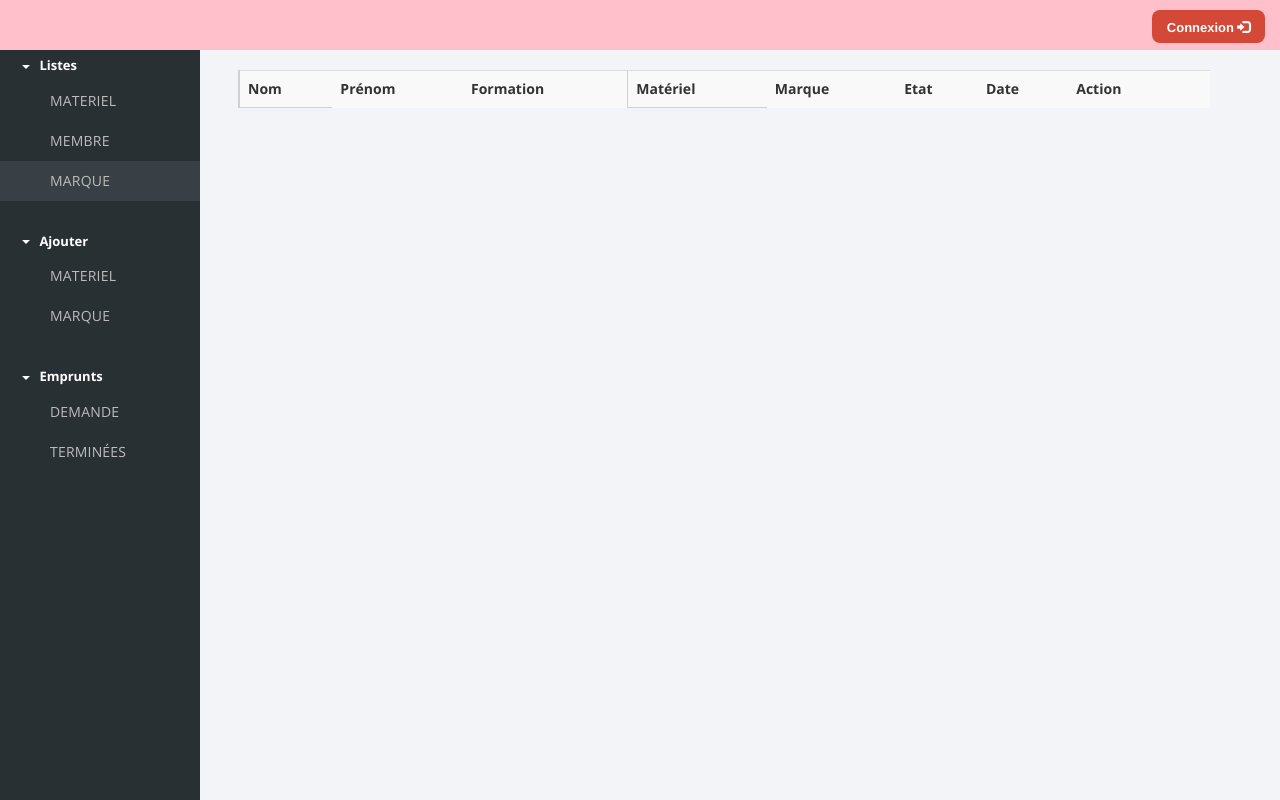
After one commit to l-dussoulier/symfony, a Symfony app: template templates/AfficherListeDemandeEmprunt.html.twig in a window 1280 px wide. The commit adds this page. Run offline with Twig, Linux system fonts and the light colour scheme; the template is opened without the code that fills it, so the values that code supplies are empty; some libraries are stand-ins or nearby versions.

Commit message:
Save avant groupage

```diff
--- /dev/null
+++ b/templates/AfficherListeDemandeEmprunt.html.twig
@@ -0,0 +1,82 @@
+<!DOCTYPE html>
+<html>
+    <head>
+        <meta charset="UTF-8">
+        <title>Demande d'emprunt</title>
+
+        <script src="https://stackpath.bootstrapcdn.com/bootstrap/4.1.3/js/bootstrap.min.js" integrity="sha384-ChfqqxuZUCnJSK3+MXmPNIyE6ZbWh2IMqE241rYiqJxyMiZ6OW/JmZQ5stwEULTy" crossorigin="anonymous"></script>
+        <script src="https://cdn.jsdelivr.net/npm/sweetalert2@8"></script>
+
+
+        <style>
+          #navListesMarque  {
+            color: rgba(185, 204, 220, 0.8);
+            background: rgba(185, 204, 220, 0.1);
+          }
+        </style>
+
+    </head>
+
+    <body>
+
+      {% include 'css.html.twig' %}
+      {% include 'nav-save.html' %}
+
+
+    <div class="cont">
+
+    	<h1 class="text-primary">{{message}}</h1>
+
+    	<table class="table table-striped table-hover">
+          <tr>
+              <td style="border-left: 2px solid #cdd0d4;border-bottom: 1px solid #cdd0d4;"><b>Nom</td>
+              <td><b>Prénom</td>
+              <td><b>Formation</td>
+              <td style="border-left: 1px solid #cdd0d4;border-bottom: 1px solid #cdd0d4;"><b>Matériel </td>
+              <td><b>Marque</td>
+              <td><b>Etat </td>
+              <td><b>Date</td>
+              <td><b>Action</b></td>
+              <td></td>
+
+          </tr>
+    		{% for Tab in listeDemande %}
+    			<tr>
+    				<td style="border-left: 2px solid #cdd0d4;border-bottom: 1px solid #cdd0d4;">{{Tab.idUser.nom}}</td>
+            <td>{{Tab.idUser.prenom}}</td>
+            <td>{{Tab.idUser.Formation}}</td>
+            <td style="border-left: 1px solid #cdd0d4;border-bottom: 1px solid #cdd0d4;">{{Tab.idMateriel.description}}</td>
+            <td>{{Tab.idMateriel.Marque.libelle}}</td>
+            <td>{{Tab.idMateriel.Etat.libelle}}</td>
+            <td>{{Tab.date_demande|date("d/m/Y")}}</td>
+            <td>
+
+
+
+                                 <form  action="{{ path('effacerMarque', {id: Tab.id}) }}" >
+                                   <button  class="btn btn-danger"><i class="far fa-check-circle"></i></button>
+                                 </form>
+
+</td>
+<td>
+
+                                 <form  action="{{ path('refuser', {id: Tab.id}) }}" >
+                                   <button  class="btn btn-info"><i class="fas fa-times"></i></button>
+                                 </form>
+              </td>
+
+
+
+
+
+
+
+          </tr>
+    		{% endfor %}
+
+    	</table>
+
+
+    </div>
+    </body>
+</html>
--- a/templates/nav-save.html
+++ b/templates/nav-save.html
@@ -1,4 +1,3 @@
-
 <!DOCTYPE html>
 <html lang="en" >
 
@@ -7,7 +6,7 @@
   <title>Fixed Navigation Sidebar</title>
   <script src="https://cdn.linearicons.com/free/1.0.0/svgembedder.min.js"></script>
     <link rel="stylesheet" href="https://cdnjs.cloudflare.com/ajax/libs/normalize/5.0.0/normalize.min.css">
-
+    <link rel="stylesheet" href="https://use.fontawesome.com/releases/v5.7.2/css/all.css" integrity="sha384-fnmOCqbTlWIlj8LyTjo7mOUStjsKC4pOpQbqyi7RrhN7udi9RwhKkMHpvLbHG9Sr" crossorigin="anonymous">
   <link rel='stylesheet' href='https://maxcdn.bootstrapcdn.com/bootstrap/3.3.6/css/bootstrap.min.css'>
 
   <script type="text/javascript">
@@ -423,13 +422,52 @@
         }
       }
       .BoutonsConnexion {
-        margin-left: 2em;
-        margin-top: 1em;
+        position: absolute;
+        top:10px;
+        right:15px;
+        text-align: center;
+        border:none;
+        border-radius:8px;
+        background:#d34836;
+        font:bold 13px Helvetica;
+        padding:6px 15px 8px 15px;
+        color:#fff;
       }
+
+      .BoutonsConnexion:hover {
+        background: #ac2925;
+        color:#FFF;
+      }
+
+      #BoutonRouge{
+        background:#d34836;
+        color:#fff;
+      }
+      #BoutonRouge:hover {
+        background: #ac2925;
+        color:#FFF;
+      }
+
+      #BoutonVert{
+        background:#16d100;
+        color:#fff;
+      }
+
+      #BoutonVert:hover {
+        background: #1ba602;
+        color:#FFF;
+      }
+
       .InfosConnexion {
+        position: absolute;
+        width: 200px;
+        height: 50px;
+        top:0px;
+        left:0px;
+        text-align: center;
+        margin-top: 10px;
         color: white;
-        margin-top: 1em;
-        margin-left: 2em;
+        font:bold 28px Helvetica;
       }
 
       #navTopFixe {
@@ -439,6 +477,11 @@
         left: 0;
         right: 0;
         background: pink;
+      }
+
+      .iconspan{
+        margin-left: 3px;
+        margin-top: 3px;
       }
 
       </style>
@@ -451,16 +494,15 @@
 
           <div class="InfosConnexion">
             {{app.user.username}}
-            {{app.user.role}}
           </div>
 
-          <div class="BoutonsConnexion">
-              {% if not app.user %}
-                <a class="btn btn-success" href="{{ path('security_login' )}}">Connexion</a>
-              {% else %}
-                <a class="btn btn-danger" href="{{ path('security_logout' )}}">Déconnexion</a>
-              {% endif %}
-        </div>
+          {% if not app.user %}
+
+            <a class="btn BoutonsConnexion" href="{{ path('security_login' )}}">Connexion<span class="glyphicon glyphicon-log-in iconspan"></a>
+          {% else %}
+              <a class="btn BoutonsConnexion" href="{{ path('security_logout' )}}">Log out <span class="glyphicon glyphicon-log-out iconspan"></span> </a>
+          {% endif %}
+
   </div>
 
 <sidebar>
@@ -517,9 +559,9 @@
 		<div class="collapse in" id="fundNavigation">
 			<ul class="nav">
 				<li id="EmpruntsEnCours">
-					<a href="https://kroko.ovh/~soares/TestSymfony/public/index.php/listeEmpruntEnCours">
+					<a href="https://kroko.ovh/~soares/TestSymfony/public/index.php/listeDemandeEmprunt">
 						<svg class="lnr lnr-heart-pulse"><use xlink:href="#lnr-heart-pulse"></use></svg>
-						En cours
+						Demande
 					</a>
 				</li>
 				<li id ="EmpruntsTerminees">
```
Also changed, not shown: src/Controller/AffichageEmpruntFin.php (deleted, +0 -34 lines), src/Controller/CreerNouveauEmprunt.php (+19 -1 lines), src/Controller/DemandeEmpruntController.php (+34 -0 lines), src/Repository/MaterielRepository.php (+15 -0 lines), templates/bienvenue.html.twig (+28 -27 lines), templates/nav-user.html (+5 -9 lines), templates/retourEmprunt.html.twig (deleted, +0 -21 lines).
